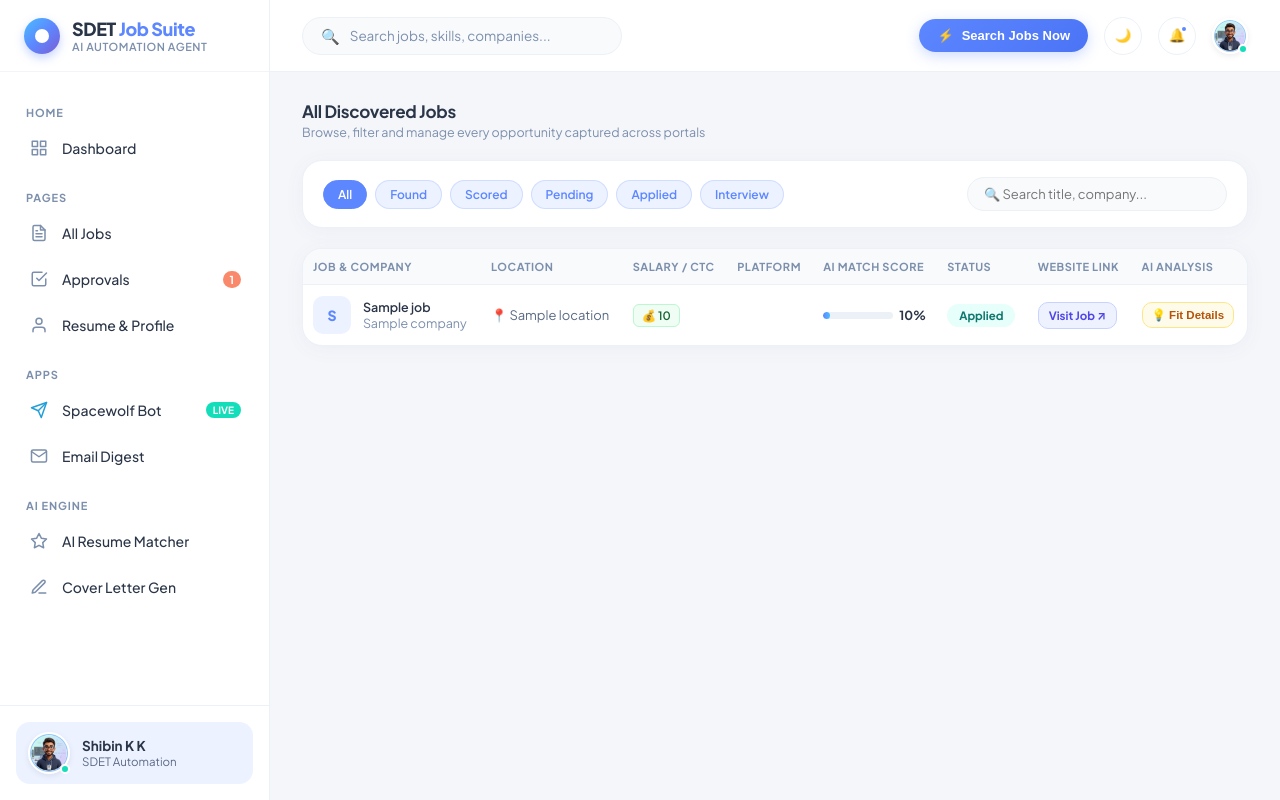
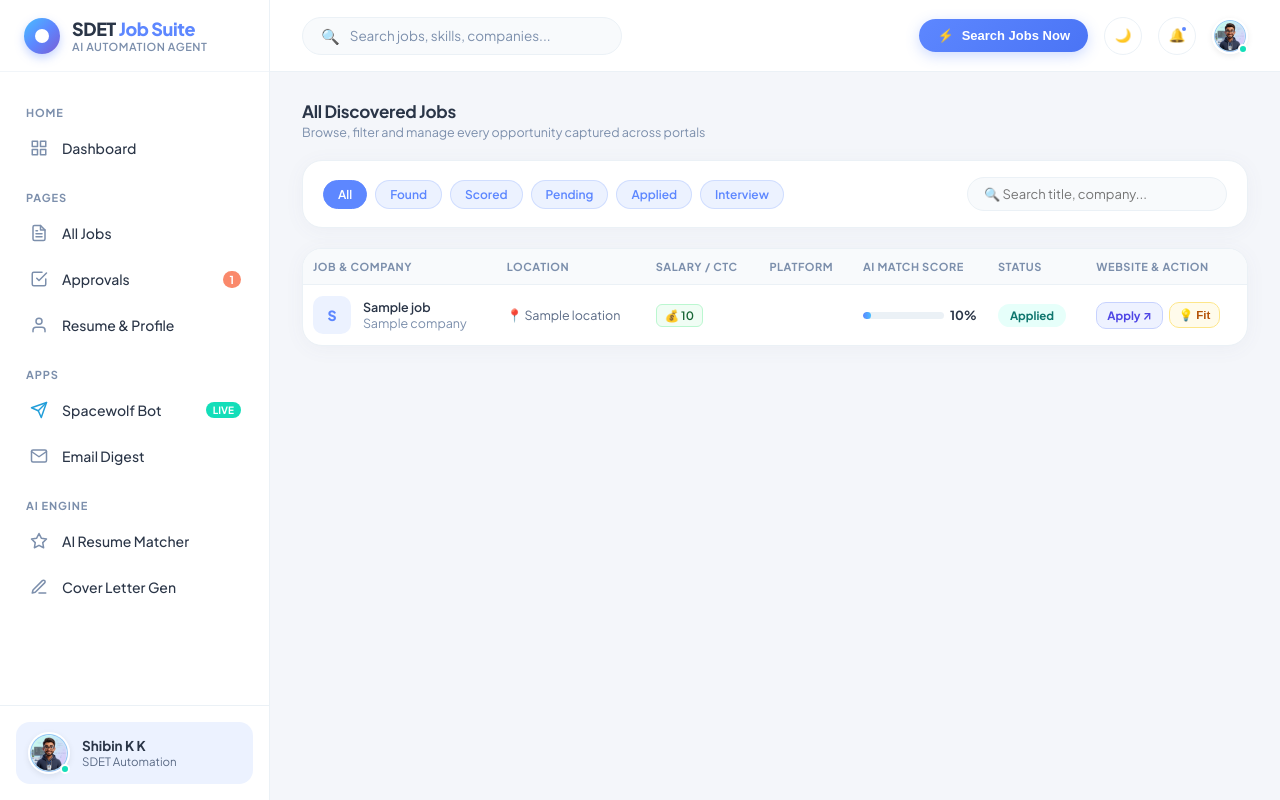
Before and after one commit to shibinkk/aiagent, a Flask app: template dashboard/templates/jobs.html in a window 1280 px wide. Run offline with Flask 3, Linux system fonts and the light colour scheme; the template is opened without the code that fills it: most values are stand-ins (such as "Sample title", 1, 10 or a date in 2020).

Commit message:
Unify Website and Action columns so all buttons and logos fit cleanly on screen

```diff
--- a/dashboard/templates/jobs.html
+++ b/dashboard/templates/jobs.html
@@ -37,8 +37,7 @@
         <th>Platform</th>
         <th>AI Match Score</th>
         <th>Status</th>
-        <th>Website Link</th>
-        <th>AI Analysis</th>
+        <th>Website & Action</th>
       </tr>
     </thead>
     <tbody>
@@ -55,7 +54,7 @@
                    loading="lazy">
               <span class="company-initial-fallback" style="display:none;">{{ (job.company or 'J')[:1]|upper }}</span>
             </div>
-            <div>
+            <div style="max-width:240px;">
               {% if job.job_url %}
                 <a href="{{ job.job_url }}" target="_blank" class="job-title-link" title="Open Job Posting">{{ job.title }}</a>
               {% else %}
@@ -65,7 +64,7 @@
             </div>
           </div>
         </td>
-        <td style="color:var(--text-body);font-size:13px;white-space:nowrap;">
+        <td style="color:var(--text-body);font-size:12.5px;max-width:180px;white-space:nowrap;overflow:hidden;text-overflow:ellipsis;" title="{{ job.location }}">
           📍 {{ job.location or 'India / Remote' }}
         </td>
         <td>
@@ -94,27 +93,25 @@
           <span class="status-pill {{ job.status }}">{{ job.status.replace('_',' ').title() }}</span>
         </td>
         <td>
+          <div style="display:inline-flex;align-items:center;gap:6px;">
             {% if job.job_url %}
-            <a href="{{ job.job_url }}" target="_blank" class="btn-visit-website" title="Open official job posting on {{ job.platform.title() }}">
-              <span>Visit Job ↗</span>
+              <a href="{{ job.job_url }}" target="_blank" class="btn-visit-website" title="Open job posting on {{ job.platform.title() }}">
+                Apply ↗
               </a>
             {% else %}
               <span class="btn-visit-website disabled">Direct</span>
             {% endif %}
-        </td>
-        <td>
             {% if job.ai_summary %}
-            <button class="btn-ai-analysis" onclick="showModal(`{{ job.title|e }}`, `{{ job.ai_summary|e }}`, `{{ (job.cover_letter or '')|e }}`)" title="View AI Match Analysis & Tailored Cover Letter">
-              <span>💡 Fit Details</span>
+              <button class="btn-ai-analysis" onclick="showModal(`{{ job.title|e }}`, `{{ job.ai_summary|e }}`, `{{ (job.cover_letter or '')|e }}`)" title="Review AI Match & Tailored Cover Letter">
+                💡 Fit
               </button>
-          {% else %}
-            <span style="color:var(--text-muted);font-size:12px;">—</span>
             {% endif %}
+          </div>
         </td>
       </tr>
       {% else %}
       <tr>
-        <td colspan="8" style="text-align:center;padding:48px 20px;color:var(--text-muted);">
+        <td colspan="7" style="text-align:center;padding:48px 20px;color:var(--text-muted);">
           No jobs found. Click <strong>Search Jobs Now</strong> in the top header to discover fresh jobs!
         </td>
       </tr>
```
Also changed, not shown: dashboard/templates/index.html (+10 -13 lines). Lines whose indentation alone changed are shown as unchanged.
